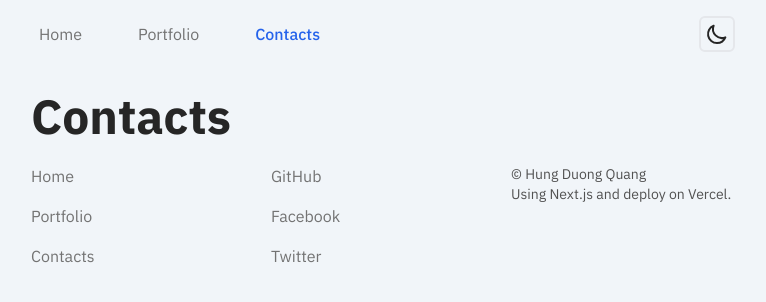
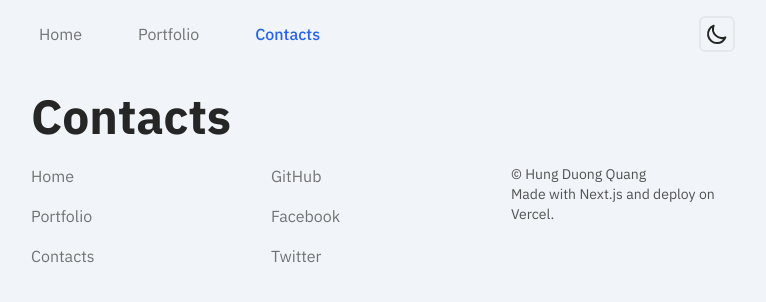
Before and after one commit to qhungg289/personal-site-qhungg289, a Next.js app: page /contacts in a window 1280 px wide. Shown: the top 302 px of the page, without its empty margins (257-1023 px from the left). Built offline with nearby package versions, Linux system fonts and the light colour scheme.

Commit message:
Change content in Footer

```diff
--- a/components/footer/Footer.js
+++ b/components/footer/Footer.js
@@ -38,7 +38,7 @@ export default function Footer() {
 
 			<div className="text-sm text-neutral-600">
 				<p>© Hung Duong Quang</p>
-				<p>Using Next.js and deploy on Vercel.</p>
+				<p>Made with Next.js and deploy on Vercel.</p>
 			</div>
 		</footer>
 	);
```
